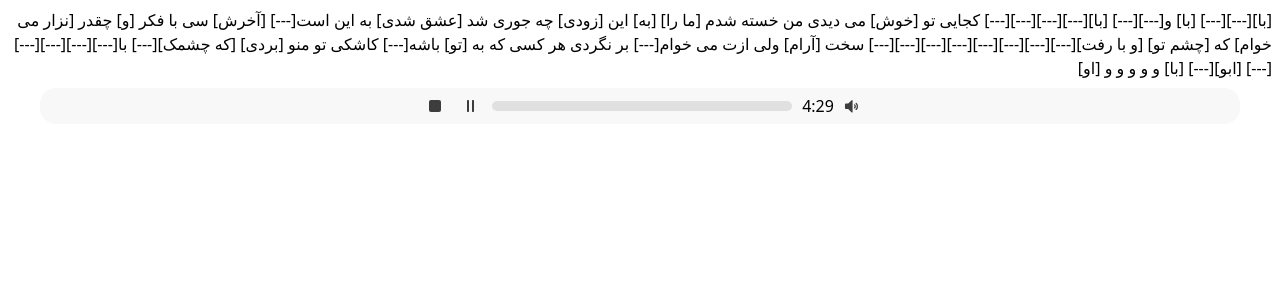
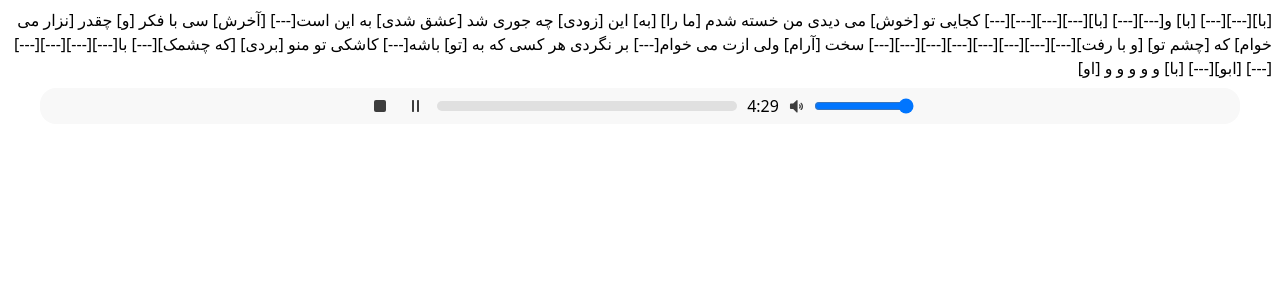
Before and after one commit to amirhoprogrammer/front-project-roshan, a React (Vite) app: page /basictext in a window 1280 px wide. Shown: the top 300 px of the page. Built offline with nearby package versions, Linux system fonts and the light colour scheme.

Commit message:
import Audio in TimeText and edit in Audio

```diff
--- a/src/App.css
+++ b/src/App.css
@@ -80,30 +80,3 @@
 .deactiveB {
   background-color: #00b3a1;
 }
-/*BasicText*/
-.progress-bar {
-  width: 300px;
-  height: 10px;
-  background-color: #e0e0e0;
-  border-radius: 5px;
-  overflow: hidden;
-}
-
-.progress {
-  height: 100%;
-  background-color: #007bff; /* رنگ نوار پیشرفت */
-  transition: width 0.1s ease-in-out; /* انیمیشن نرم */
-}
-
-/*button {
-  padding: 10px 20px;
-  background-color: #007bff;
-  color: white;
-  border: none;
-  border-radius: 5px;
-  cursor: pointer;
-}
-
-button:hover {
-  background-color: #0056b3;
-}*/
--- a/src/feathersOfUpload/Audio.jsx
+++ b/src/feathersOfUpload/Audio.jsx
@@ -1,5 +1,6 @@
 import { useState, useRef } from "react";
 import "../App.css";
+import "./audio.css";
 function Audio(src) {
   const [progress, setProgress] = useState(0); // درصد پیشرفت
   const [isPlaying, setIsPlaying] = useState(false); // وضعیت پخش
@@ -27,6 +28,23 @@ function Audio(src) {
     setIsPlaying(false);
     setProgress(0);
     audioRef.current.currentTime = 0; // بازگرداندن به ابتدا
+  };
+  // جابجایی در صدا با کلیک روی Progress Bar
+  const handleSeek = (e) => {
+    const progressBar = e.currentTarget;
+    const clickPosition = e.clientX - progressBar.getBoundingClientRect().left;
+    const progressBarWidth = progressBar.offsetWidth;
+    const seekPercent = (clickPosition / progressBarWidth) * 100;
+    const audio = audioRef.current;
+    audio.currentTime = (seekPercent / 100) * audio.duration;
+    setProgress(seekPercent);
+  };
+
+  // تنظیم صدا
+  const handleVolumeChange = (e) => {
+    const newVolume = e.target.value;
+    setVolume(newVolume);
+    audioRef.current.volume = newVolume; // به‌روزرسانی مقدار صدا
   };
   return (
     <div
@@ -92,6 +110,17 @@ function Audio(src) {
           />
         </svg>
       </div>
+      <div className="volume-control">
+        <input
+          type="range"
+          min="0"
+          max="1"
+          step="0.01"
+          value={volume}
+          onChange={handleVolumeChange}
+          className="volume-slider"
+        />
+      </div>
     </div>
   );
 }
--- a/src/feathersOfUpload/TimeText.jsx
+++ b/src/feathersOfUpload/TimeText.jsx
@@ -1,2 +1,3 @@
+import Audio from "./Audio";
 function TimeText() {}
 export default TimeText;
```
